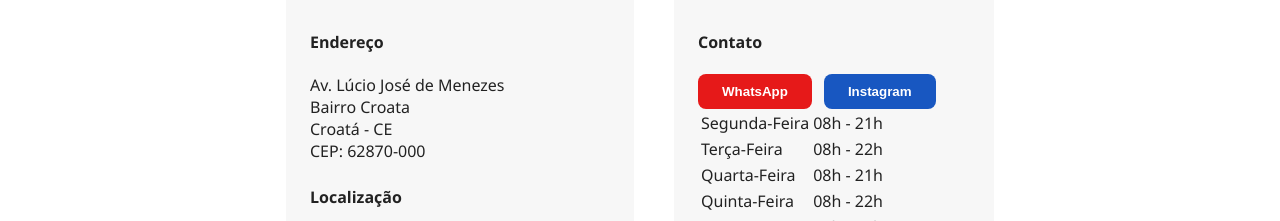
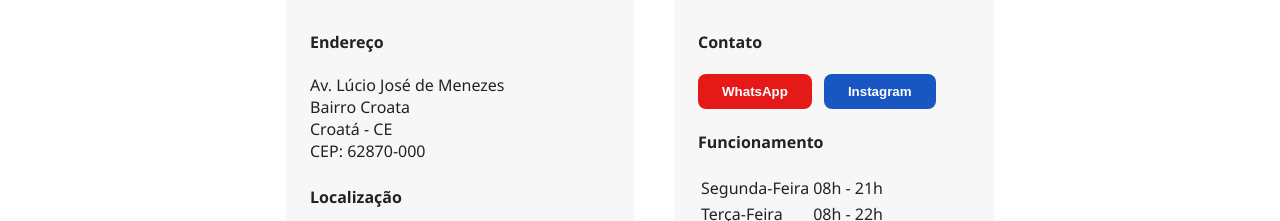
Before and after one commit to Mabiisilva/lpitalokimura, a React (Create React App) app: page / in a window 1280 px wide. Shown: the part 5000-5221 px from the top of the page. Built offline with nearby package versions, Linux system fonts and the light colour scheme.

Commit message:
Adicionado a descrição do horário de funcionamento

```diff
--- a/src/App.js
+++ b/src/App.js
@@ -500,6 +500,7 @@ function App() {
                 <button className="instagram">Instagram</button>
               </a>
             </div>
+             <h4>Funcionamento</h4>
             <table>
               <tr><td>Segunda-Feira</td><td>08h - 21h</td></tr>
               <tr><td>Terça-Feira</td><td>08h - 22h</td></tr>
```
